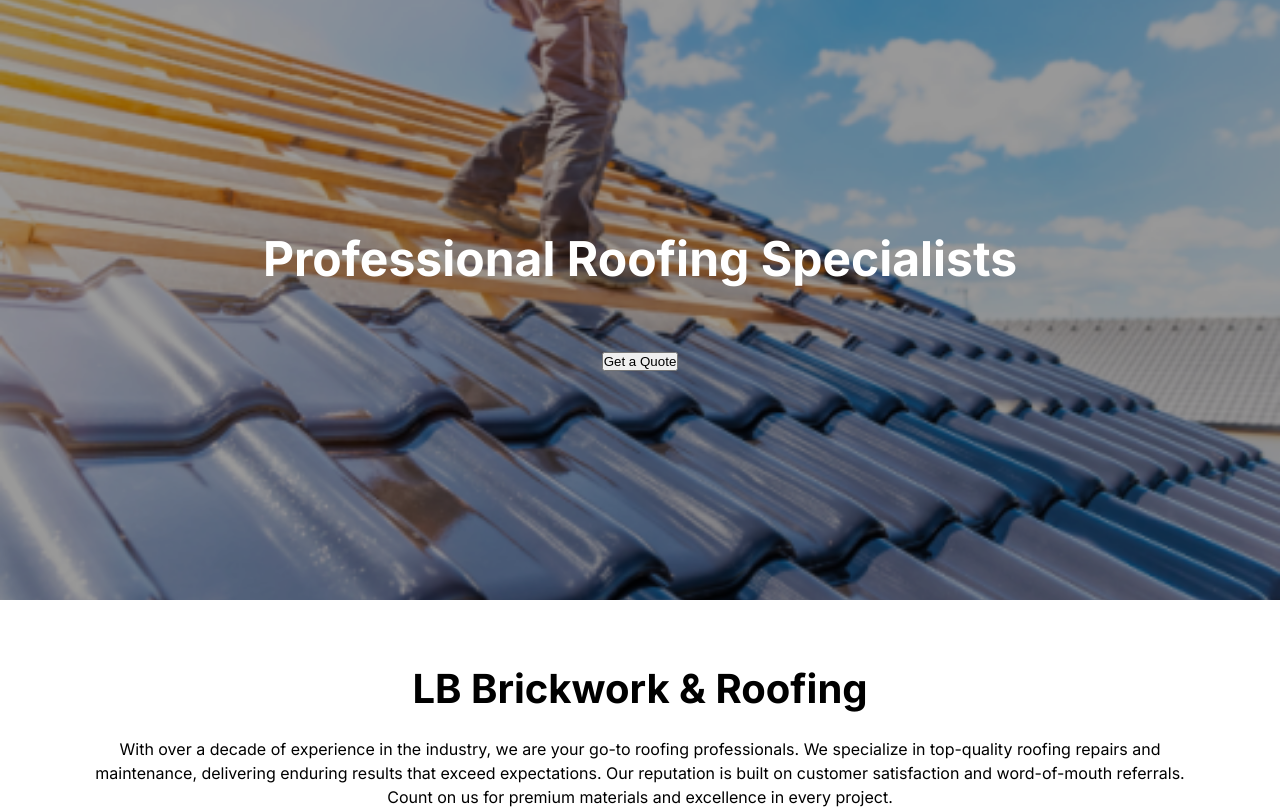
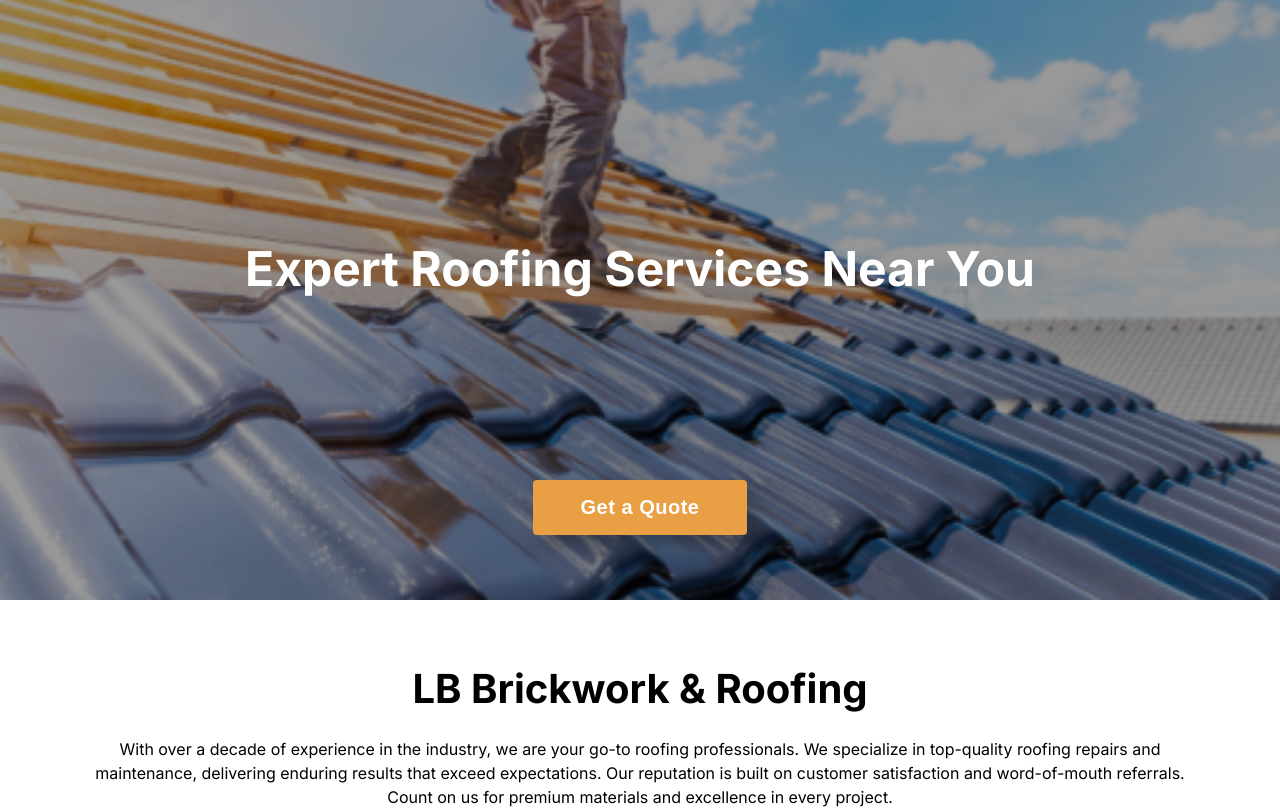
Before and after one commit to jake4369/blroofing, a Next.js app: page / in a window 1280 px wide. Shown: the top 809 px of the page. Built offline with nearby package versions, Linux system fonts and the light colour scheme.

Commit message:
Style Hero quote button

```diff
--- a/components/Hero/Hero.jsx
+++ b/components/Hero/Hero.jsx
@@ -4,9 +4,10 @@ import { useEffect, useState } from "react";
 
 const Hero = () => {
   const [slides, setSlides] = useState([
-    "LB Roofing & Brickwork",
-    "Professional Roofing Specialists",
-    "Trusted, Expert Installers",
+    "LB Roofing <br /> & <br /> Brickwork",
+    "Expert Roofing Services Near You",
+    "Trustworthy and Experienced Roof Installers",
+    "Quality Roofing Solutions for Your Home",
   ]);
 
   const [activeSlideIndex, setActiveSlideIndex] = useState(0);
@@ -17,7 +18,7 @@ const Hero = () => {
       setActiveSlideIndex((prevIndex) =>
         prevIndex === slides.length - 1 ? 0 : prevIndex + 1
       );
-    }, 3000); // Change slide every 3 seconds (adjust as needed)
+    }, 5000); // Change slide every 3 seconds (adjust as needed)
 
     // Clear the interval when the component unmounts
     return () => clearInterval(intervalId);
@@ -28,10 +29,13 @@ const Hero = () => {
       <div className="filter"></div>
 
       <div className="hero-section__text-carousel">
-        <p className="carousel-text">{slides[activeSlideIndex]}</p>
+        <p
+          className="carousel-text"
+          dangerouslySetInnerHTML={{ __html: slides[activeSlideIndex] }}
+        ></p>
       </div>
 
-      <button>Get a Quote</button>
+      <button className="hero-section__btn">Get a Quote</button>
     </section>
   );
 };
--- a/components/Hero/styles.css
+++ b/components/Hero/styles.css
@@ -32,3 +32,19 @@
   font-weight: 700;
   color: #fff;
 }
+
+.hero-section__btn {
+  display: block;
+  position: absolute;
+  top: 80%;
+  font-size: 1.25rem;
+  font-weight: 700;
+  letter-spacing: 0.5px;
+  padding: 1rem 3rem;
+  color: #fff;
+  background: rgb(233, 159, 68);
+  border: none;
+  outline: none;
+  box-shadow: 10px 10px 20px rgba(0, 0, 0, 0.3);
+  border-radius: 0.25rem;
+}
```
